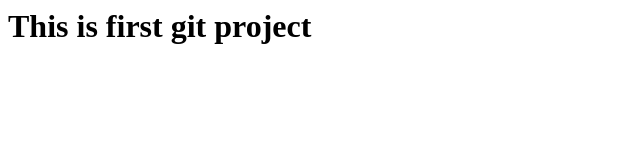
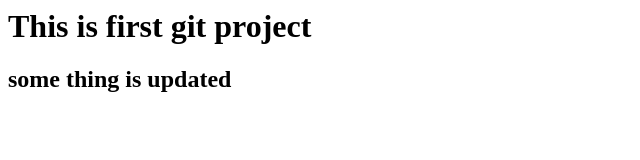
Before and after one commit to anujjp6392839267/Learngitproject, a plain HTML site: page index.html in a window 1280 px wide. Shown: the whole page, without its empty margins (0-640 px from the left). Drawn offline with Linux system fonts and the light colour scheme.

Commit message:
this is updated files

```diff
--- a/index.html
+++ b/index.html
@@ -5,5 +5,6 @@
     </head>
     <body>
         <h1>This is first git project</h1>
+        <h2>some thing is updated</h2>
     </body>
 </html>
```
